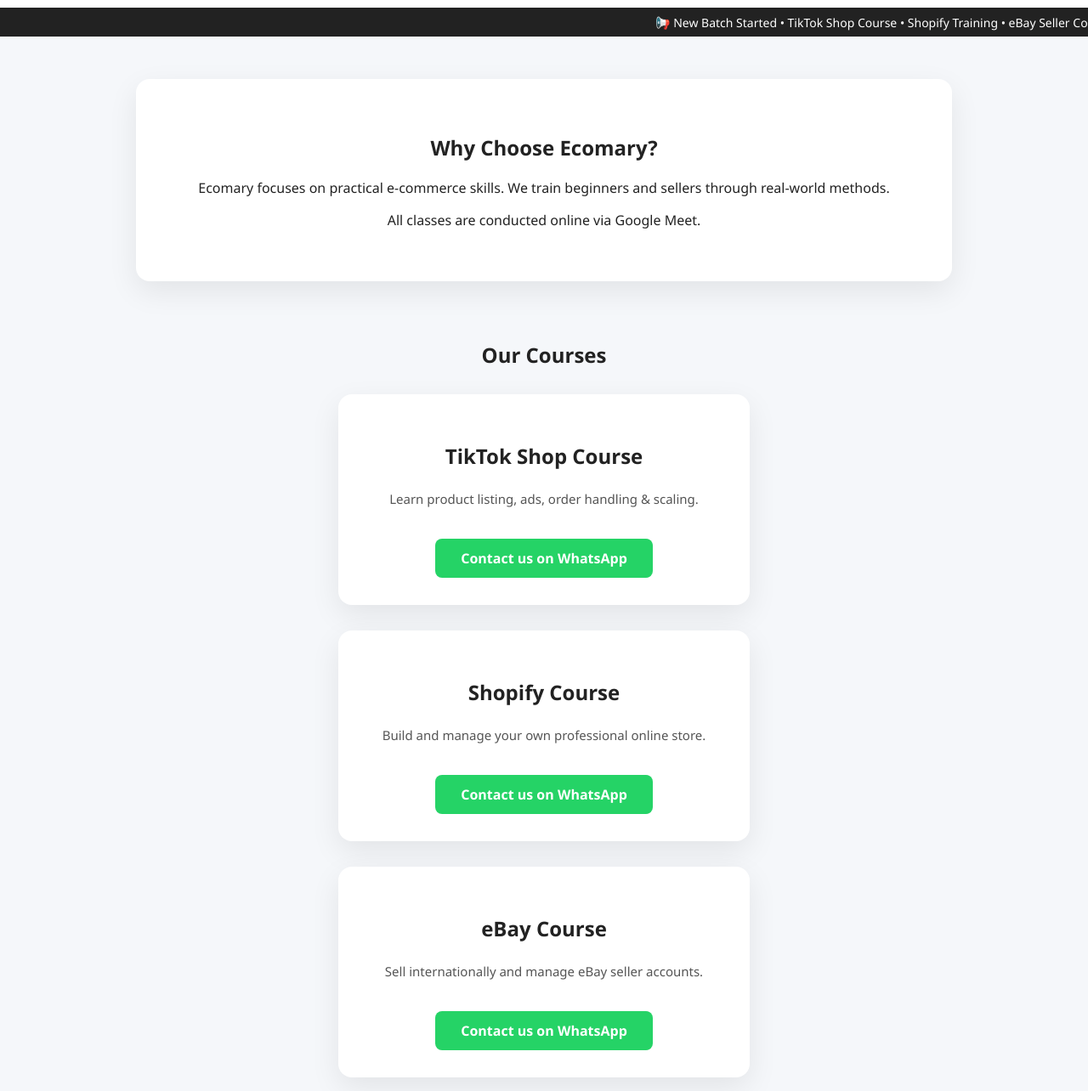
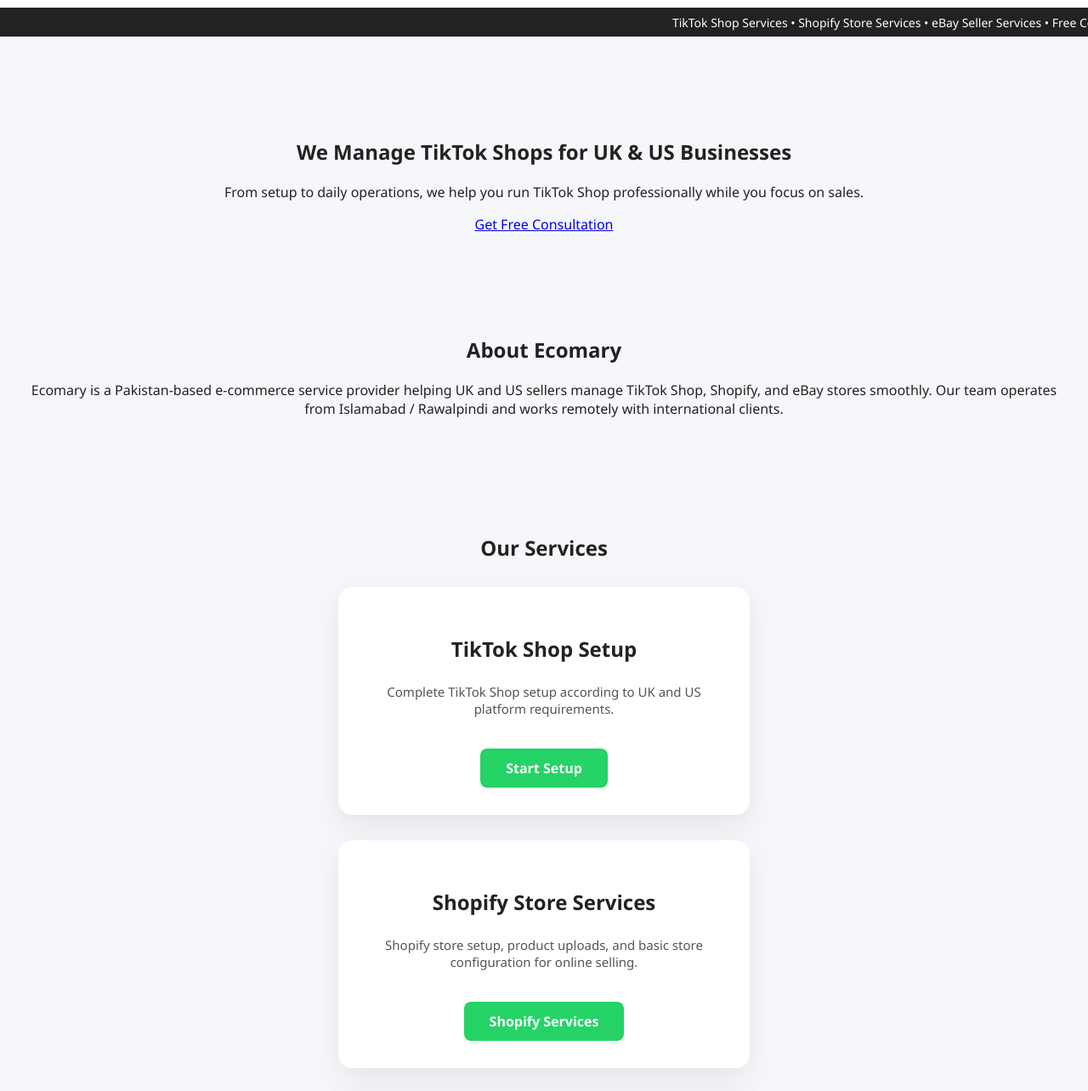
Before and after one commit to miqbalkhasman/ecomary-website, a plain HTML site: page index.html in a window 1280 px wide. Shown: the part 124-1408 px from the top of the page at 85% size. Drawn offline with Linux system fonts and the light colour scheme.

Commit message:
Update index.html

```diff
--- a/index.html
+++ b/index.html
@@ -1,66 +1,110 @@
- <!DOCTYPE html>
+<!DOCTYPE html>
 <html lang="en">
 <head>
   <meta charset="UTF-8">
-  <title>Ecomary | E-Commerce Training</title>
+  <title>Ecomary | TikTok Shop Management</title>
   <link rel="stylesheet" href="style.css">
 </head>
 <body>
 
-<!-- HEADER (PEHLI JAISE) -->
+<!-- HEADER -->
 <header class="main-header">
   <div class="header-center">
     <img src="images/logo.png" alt="Ecomary Logo">
     <span class="brand-name">Ecomary</span>
   </div>
   <p class="brand-tagline">
-    Practical E-Commerce Training for Beginners & Sellers
+    TikTok Shop Setup & Management for UK and US Sellers
   </p>
 </header>
 
-<!-- ✅ ANNOUNCEMENT BAR (NEW ADDITION) -->
+<!-- ANNOUNCEMENT BAR -->
 <div class="announcement-bar">
   <div class="announcement-text">
-    📢 New Batch Started • TikTok Shop Course • Shopify Training • eBay Seller Course • Online Classes via Google Meet
+    TikTok Shop Services • Shopify Store Services • eBay Seller Services • Free Consultation • UK & US Sellers
   </div>
 </div>
 
+<!-- HERO -->
+<section class="hero">
+  <h1>We Manage TikTok Shops for UK & US Businesses</h1>
+  <p>
+    From setup to daily operations, we help you run TikTok Shop professionally while you focus on sales.
+  </p>
+  <a href="#contact" class="primary-btn">Get Free Consultation</a>
+</section>
 
-<!-- WHY CHOOSE US (SAME AS PEHLE) -->
-<section class="trust">
-  <h2>Why Choose Ecomary?</h2>
+<!-- ABOUT -->
+<section class="about">
+  <h2>About Ecomary</h2>
   <p>
-    Ecomary focuses on practical e-commerce skills.
-    We train beginners and sellers through real-world methods.
-  </p>
-  <p>
-    All classes are conducted online via Google Meet.
+    Ecomary is a Pakistan-based e-commerce service provider helping UK and US sellers manage
+    TikTok Shop, Shopify, and eBay stores smoothly.
+    Our team operates from Islamabad / Rawalpindi and works remotely with international clients.
   </p>
 </section>
 
-<!-- COURSES -->
-<section class="courses">
-  <h2>Our Courses</h2>
+<!-- SERVICES -->
+<section class="services">
+  <h2>Our Services</h2>
 
   <div class="card">
-    <h3>TikTok Shop Course</h3>
-    <p>Learn product listing, ads, order handling & scaling.</p>
-    <a href="#">Contact us on WhatsApp</a>
+    <h3>TikTok Shop Setup</h3>
+    <p>
+      Complete TikTok Shop setup according to UK and US platform requirements.
+    </p>
+    <a href="#contact">Start Setup</a>
   </div>
 
   <div class="card">
-    <h3>Shopify Course</h3>
-    <p>Build and manage your own professional online store.</p>
-    <a href="#">Contact us on WhatsApp</a>
+    <h3>Shopify Store Services</h3>
+    <p>
+      Shopify store setup, product uploads, and basic store configuration for online selling.
+    </p>
+    <a href="#contact">Shopify Services</a>
   </div>
 
   <div class="card">
-    <h3>eBay Course</h3>
-    <p>Sell internationally and manage eBay seller accounts.</p>
-    <a href="#">Contact us on WhatsApp</a>
+    <h3>eBay Seller Services</h3>
+    <p>
+      eBay seller account support including listings and order handling.
+    </p>
+    <a href="#contact">eBay Services</a>
+  </div>
+
+  <div class="card">
+    <h3>Free Consultation</h3>
+    <p>
+      Clear guidance for starting or improving your online business.
+    </p>
+    <a href="#contact">Book Consultation</a>
   </div>
 </section>
 
+<!-- WHY CHOOSE US -->
+<section class="trust">
+  <h2>Why Choose Ecomary?</h2>
+  <ul>
+    <li>Pakistan-based team serving UK & US sellers</li>
+    <li>Clear and honest communication</li>
+    <li>Practical, step-by-step support</li>
+    <li>No long-term contracts</li>
+  </ul>
+</section>
+
+<!-- CTA -->
+<section class="cta">
+  <h2>Ready to Start or Improve Your Online Store?</h2>
+  <p>Get a free consultation and see how we can help.</p>
+  <a href="#contact" class="primary-btn">Contact on WhatsApp</a>
+</section>
+
+<!-- CONTACT -->
+<section id="contact" class="contact">
+  <h2>Contact</h2>
+  <p>Email: info@ecomary.com</p>
+  <p>WhatsApp: Message us for quick support</p>
+</section>
 
 <footer>
   © 2025 Ecomary. All rights reserved.
```
